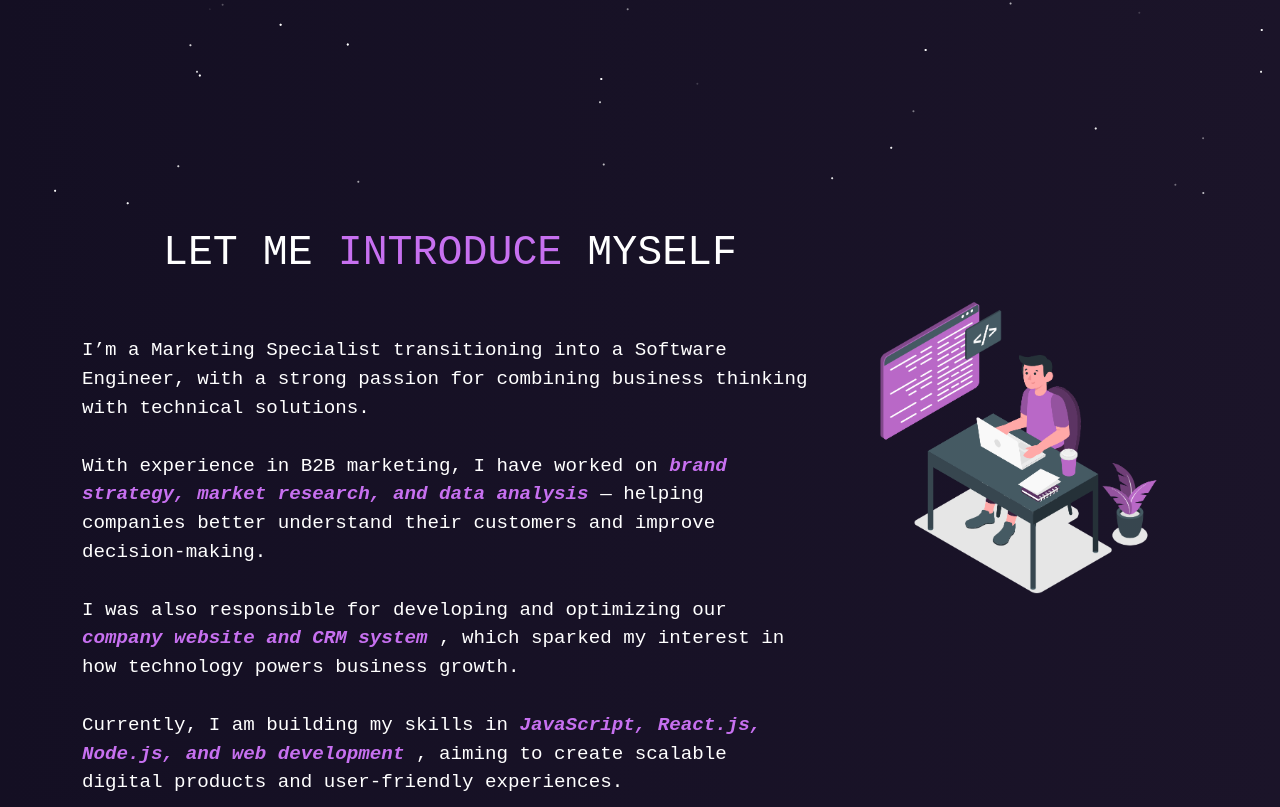
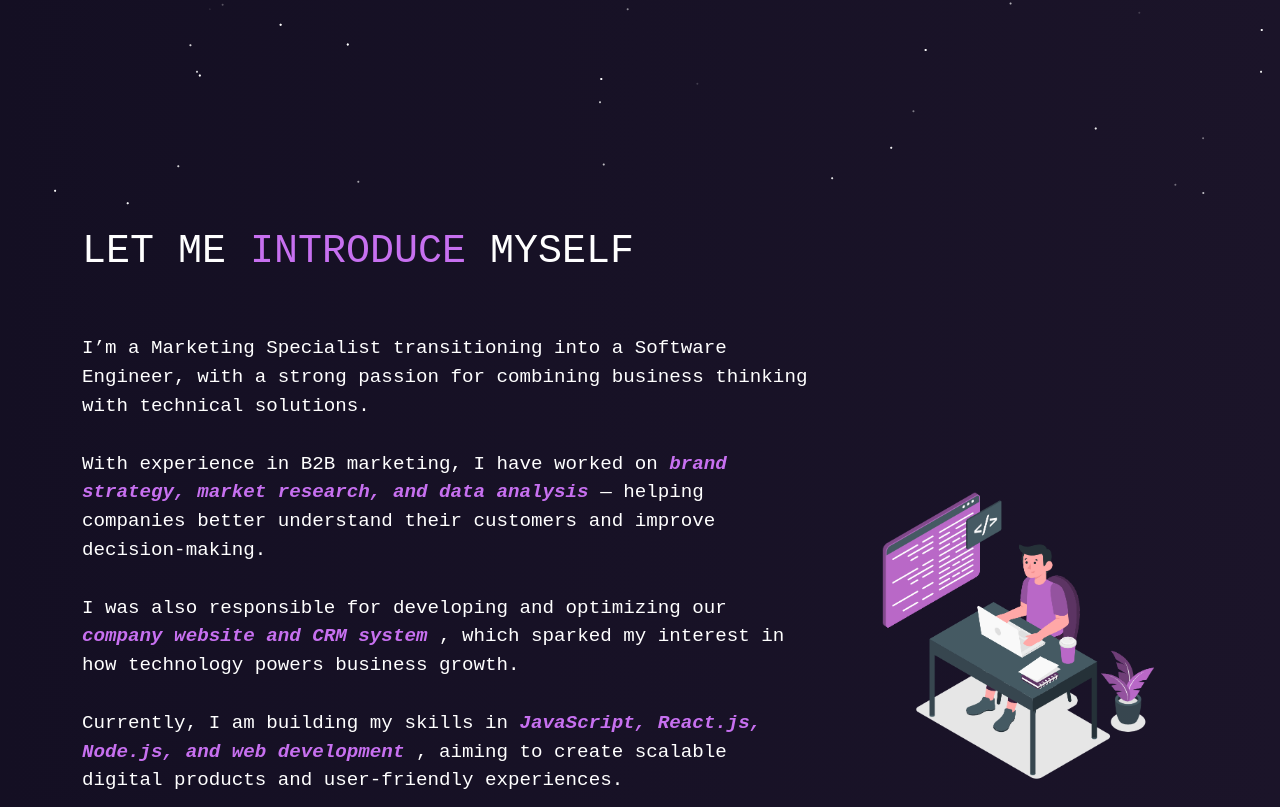
Before and after one commit to Riri-Fun/Portfolio-Riri, a React (Create React App) app: page / in a window 1280 px wide. Shown: the part 593-1400 px from the top of the page. Built offline with nearby package versions, Linux system fonts and the light colour scheme; a web font is replaced by a local one.

Commit message:
detail change

```diff
--- a/src/components/Home/Home2.js
+++ b/src/components/Home/Home2.js
@@ -7,77 +7,73 @@ function Home2() {
   return (
     <Container fluid className="home-about-section" id="about">
       <Container>
-        <Row>
-          <Col md={8} className="home-about-description">
-            <h1 style={{ fontSize: "2.6em" }}>
-              LET ME <span className="purple"> INTRODUCE </span> MYSELF
+        <Row className="align-items-center">
+
+          {/* 文字部分 */}
+          <Col xs={12} md={8} className="home-about-description text-center text-md-start">
+            <h1 className="home-title">
+              LET ME <span className="purple">INTRODUCE</span> MYSELF
             </h1>
+
             <p className="home-about-body">
               I’m a Marketing Specialist transitioning into a Software Engineer,
               with a strong passion for combining business thinking with
               technical solutions.
-              <br />
-              <br />
+              <br /><br />
               With experience in B2B marketing, I have worked on
               <i>
                 <b className="purple">
-                  {" "}
-                  brand strategy, market research, and data analysis{" "}
+                  {" "}brand strategy, market research, and data analysis{" "}
                 </b>
               </i>
               — helping companies better understand their customers and improve
               decision-making.
-              <br />
-              <br />
+              <br /><br />
               I was also responsible for developing and optimizing our
               <i>
                 <b className="purple">
-                  {" "}
-                  company website and CRM system{" "}
+                  {" "}company website and CRM system{" "}
                 </b>
               </i>
-              , which sparked my interest in how technology powers business
-              growth.
-              <br />
-              <br />
+              , which sparked my interest in how technology powers business growth.
+              <br /><br />
               Currently, I am building my skills in
               <i>
                 <b className="purple">
-                  {" "}
-                  JavaScript, React.js, Node.js, and web development{" "}
+                  {" "}JavaScript, React.js, Node.js, and web development{" "}
                 </b>
               </i>
-              , aiming to create scalable digital products and user-friendly
-              experiences.
-              <br />
-              <br />
+              , aiming to create scalable digital products and user-friendly experiences.
+              <br /><br />
               I’m especially interested in
               <i>
                 <b className="purple">
-                  {" "}
-                  web applications, AI-driven marketing tools,{" "}
+                  {" "}web applications, AI-driven marketing tools{" "}
                 </b>
               </i>
-              and leveraging technology to solve real-world business problems.
-              <br />
-              <br />
+              and solving real-world business problems.
+              <br /><br />
               My goal is to become a developer who not only writes code, but also
               understands users, markets, and product strategy.
             </p>
           </Col>
-          <Col md={4} className="myAvtar">
-            <Tilt>
+
+          {/* 图片部分 */}
+          <Col xs={12} md={4} className="myAvtar text-center mt-4 mt-md-0">
+            <Tilt tiltMaxAngleX={10} tiltMaxAngleY={10}>
               <img
                 src={homeLogo}
                 alt="home pic"
                 className="img-fluid"
-                style={{ maxHeight: "450px" }}
+                style={{ maxHeight: "350px", width: "100%" }}
               />
             </Tilt>
           </Col>
+
         </Row>
       </Container>
     </Container>
   );
 }
+
 export default Home2;
```
